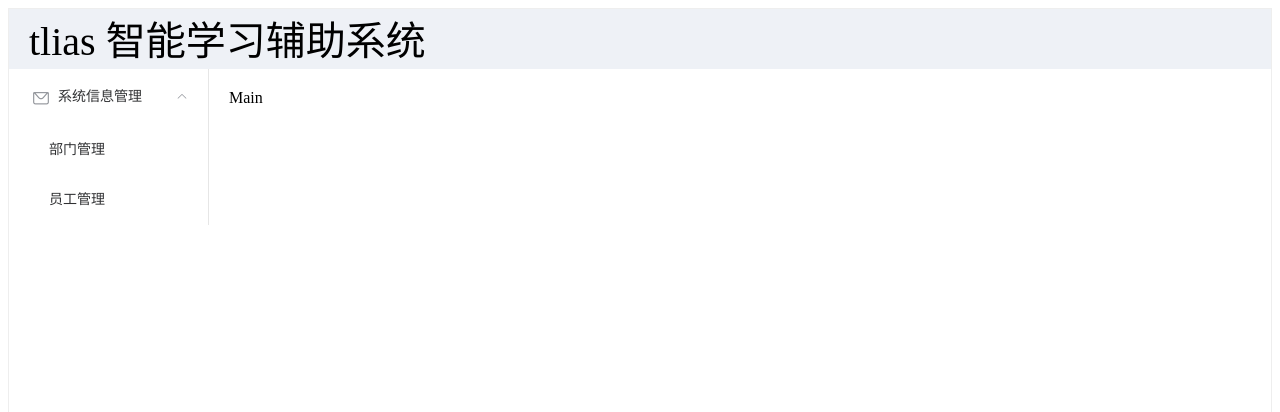
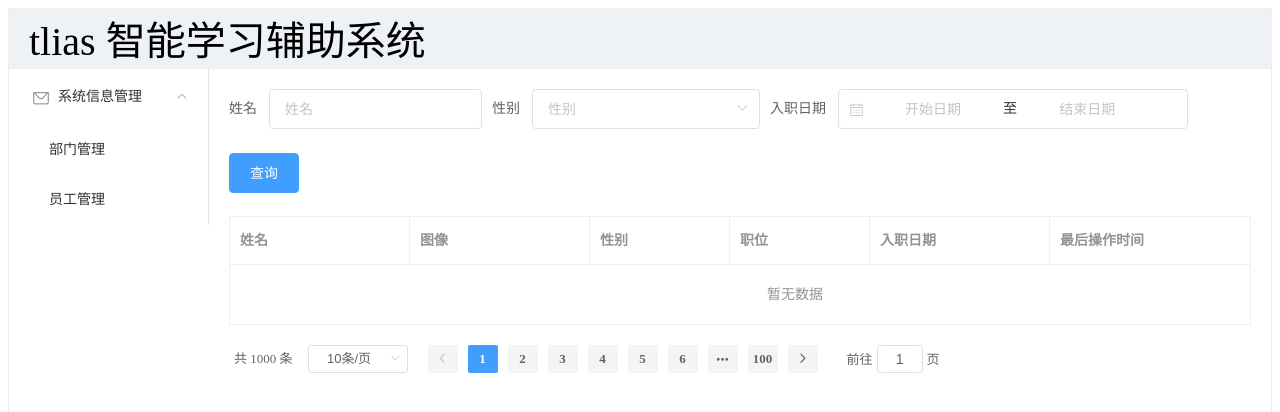
Before and after one commit to FoggyMemories/JavaWebCode, a Vue app in the folder vue/vue-project/: page /#/ in a window 1280 px wide. Shown: the top 412 px of the page. Built offline with nearby package versions, Linux system fonts and the light colour scheme.

Commit message:
element-tlias智能学习辅助系统-各个组件

```diff
--- a/vue/vue-project/src/views/tlias/EmpView.vue
+++ b/vue/vue-project/src/views/tlias/EmpView.vue
@@ -7,12 +7,64 @@
           <el-menu :default-openeds="['1', '3']">
             <el-submenu index="1">
               <template slot="title"><i class="el-icon-message"></i>系统信息管理</template>
-                <el-menu-item index="1-1">部门管理</el-menu-item>
-                <el-menu-item index="1-2">员工管理</el-menu-item>
+              <el-menu-item index="1-1">部门管理</el-menu-item>
+              <el-menu-item index="1-2">员工管理</el-menu-item>
             </el-submenu>
           </el-menu>
         </el-aside>
-        <el-main>Main</el-main>
+        <el-main>
+          <!--表单-->
+          <el-form :inline="true" :model="searchForm" class="demo-form-inline">
+
+            <el-form-item label="姓名">
+              <el-input v-model="searchForm.name" placeholder="姓名"></el-input>
+            </el-form-item>
+
+            <el-form-item label="性别">
+              <el-select v-model="searchForm.gender" placeholder="性别">
+                <el-option label="男" value="1"></el-option>
+                <el-option label="女" value="2"></el-option>
+              </el-select>
+            </el-form-item>
+
+            <el-form-item label="入职日期">
+              <!--日期选择器-->
+              <el-date-picker
+                  v-model="searchForm.entrydate"
+                  type="daterange"
+                  range-separator="至"
+                  start-placeholder="开始日期"
+                  end-placeholder="结束日期">
+              </el-date-picker>
+            </el-form-item>
+
+            <el-form-item>
+              <el-button type="primary" @click="onSubmit">查询</el-button>
+            </el-form-item>
+          </el-form>
+          <!--表格-->
+          <el-table :data="tableData" border>
+            <el-table-column prop="name" label="姓名" width="180"></el-table-column>
+            <el-table-column prop="image" label="图像" width="180"></el-table-column>
+            <el-table-column prop="gender" label="性别" width="140"></el-table-column>
+            <el-table-column prop="job" label="职位" width="140"></el-table-column>
+            <el-table-column prop="entrydate" label="入职日期" width="180"></el-table-column>
+            <el-table-column prop="updatetime" label="最后操作时间" width="230"></el-table-column>
+            <el-table-column label="操作">
+              <el-button type="primary" size="mini">编辑</el-button>
+              <el-button type="danger" size="mini">删除</el-button>
+            </el-table-column>
+          </el-table>
+
+          <br>
+
+          <!--分页条-->
+          <!-- Pagination 分页 -->
+          <el-pagination background layout="total,sizes, prev, pager, next, jumper"
+                         @size-change="handleSizeChange"
+                         @current-change="handleCurrentChange"
+                         :total="1000"></el-pagination>
+        </el-main>
       </el-container>
     </el-container>
   </div>
@@ -20,7 +72,29 @@
 
 
 <script>
-export default {}
+export default {
+  data() {
+    return {
+      tableData: [],
+      searchForm: {
+        name: "",
+        gender: "",
+        entrydate: [],
+      }
+    };
+  },
+  methods: {
+    onSubmit: function () {
+      alert("查询数据");
+    },
+    handleSizeChange: function (val) {
+      alert("每页记录数变化" + val)
+    },
+    handleCurrentChange: function (val) {
+      alert("页码发生变化" + val)
+    }
+  }
+};
 </script>
 
 <style>
```
